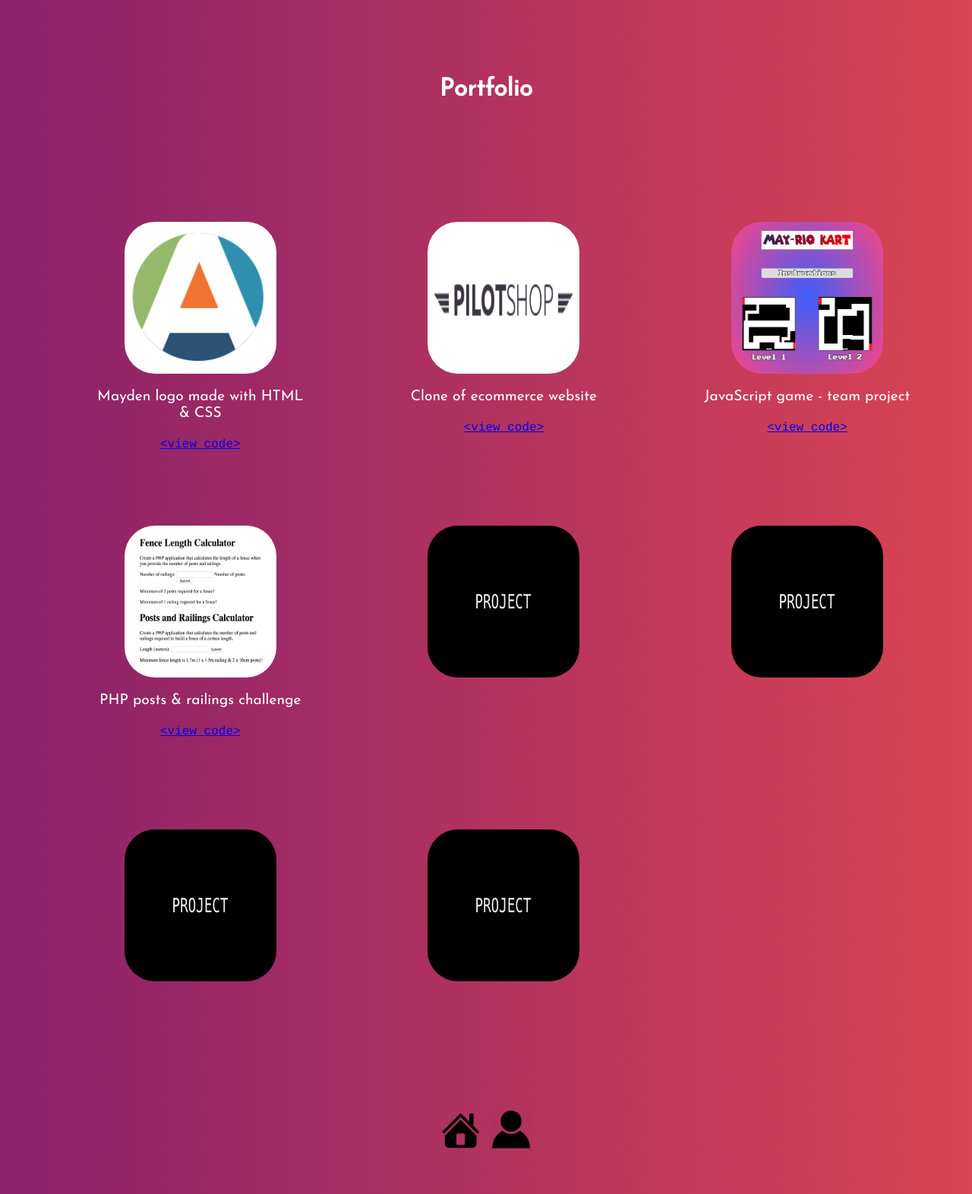
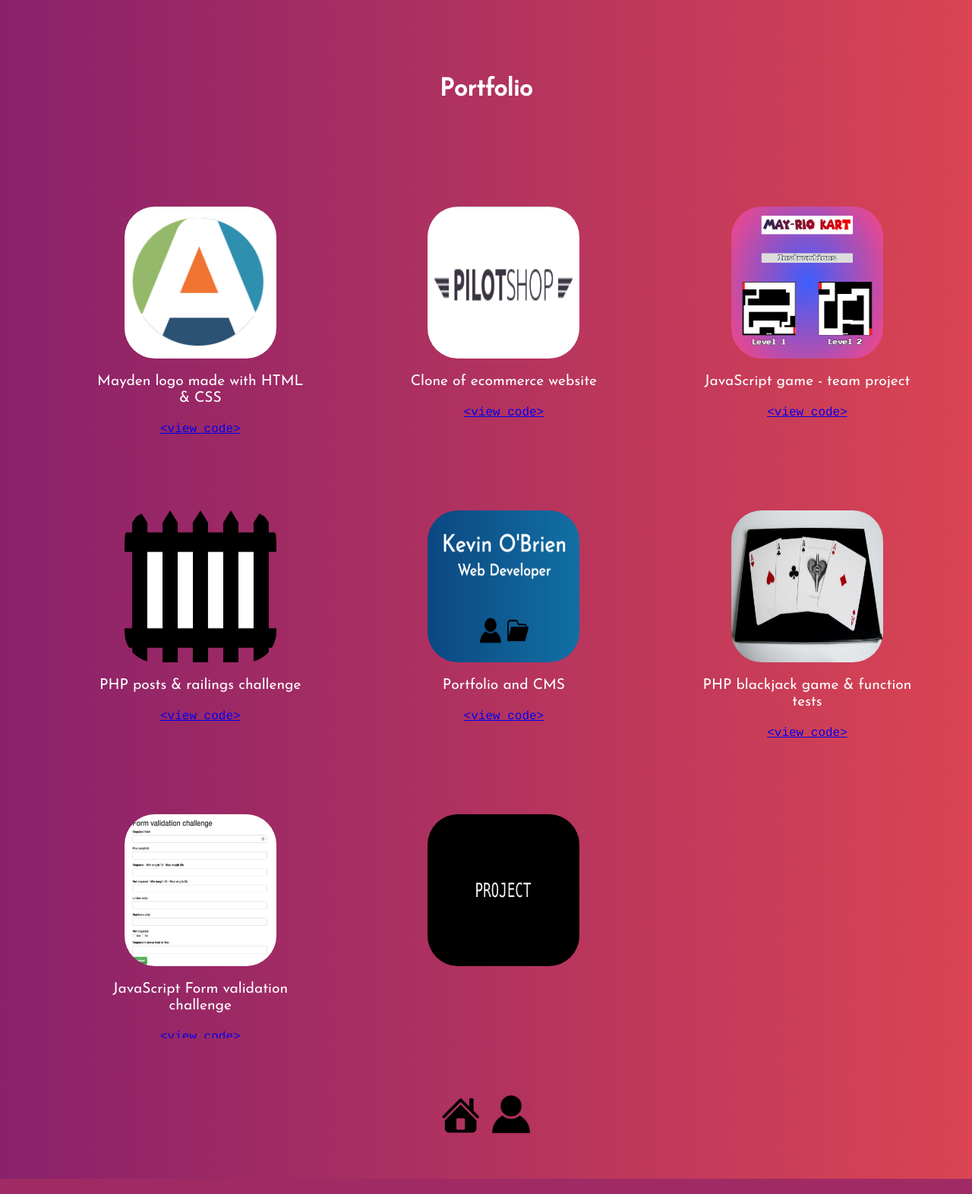
Before and after one commit to obwansan/mayden-portfolio, a PHP site: page /portfolio.php in a window 1280 px wide. Shown: the whole page at 76% size. Run offline with PHP 8.4, Linux system fonts and the light colour scheme.

Commit message:
added challenges to portfolio

```diff
--- a/portfolio.php
+++ b/portfolio.php
@@ -29,18 +29,24 @@
                 <a href="https://github.com/Mayden-Academy/2018JSGame" target="_blank" class="viewCode">&lt;view code&gt;</a>
             </div>
             <div class="grid-column">
-                <a href="https://dev.maydenacademy.co.uk/students/2018/kevin/postsRailings/" target="_blank"><img class="portfolio-image" src="images/php-posts-railings.png"></a>
+                <a href="https://dev.maydenacademy.co.uk/students/2018/kevin/postsRailings/" target="_blank"><img class="portfolio-image" src="images/posts-rails.png"></a>
                 <p class="projectDesc">PHP posts & railings challenge</p>
                 <a href="https://github.com/obwansan/posts-and-railings-challenge" target="_blank" class="viewCode">&lt;view code&gt;</a>
             </div>
             <div class="grid-column">
-                <a href="#"><img class="portfolio-image" src="images/project-placeholder.png"></a>
+                <a href="#"><img class="portfolio-image" src="images/portfolio-site.png"></a>
+                <p class="projectDesc">Portfolio and CMS</p>
+                <a href="https://github.com/obwansan/mayden-portfolio/tree/story-cms" target="_blank" class="viewCode">&lt;view code&gt;</a>
             </div>
             <div class="grid-column">
-                <a href="#"><img class="portfolio-image" src="images/project-placeholder.png"></a>
+                <a href="#"><img class="portfolio-image" src="images/ace-bet-blackjack.jpg"></a>
+                <p class="projectDesc">PHP blackjack game & function tests</p>
+                <a href="https://github.com/obwansan/blackjack-game" target="_blank" class="viewCode">&lt;view code&gt;</a>
             </div>
             <div class="grid-column">
-                <a href="#"><img class="portfolio-image" src="images/project-placeholder.png"></a>
+                <a href="https://dev.maydenacademy.co.uk/students/2018/kevin/formValidatorChallenge/"><img class="portfolio-image" src="images/form-validation.png"></a>
+                <p class="projectDesc">JavaScript Form validation challenge</p>
+                <a href="https://github.com/obwansan/form-validator-challenge/" target="_blank" class="viewCode">&lt;view code&gt;</a>
             </div>
             <div class="grid-column">
                 <a href="#"><img class="portfolio-image" src="images/project-placeholder.png"></a>
--- a/styles.css
+++ b/styles.css
@@ -18,7 +18,7 @@ body {
 
 h1 {
     text-align: center;
-    margin: 100px 0 50px;
+    margin: 100px 0 30px;
 }
 
 .icons {
```
Also changed, not shown: images/ace-bet-blackjack.jpg (added), images/form-validation.png (added), images/portfolio-site.png (added).
